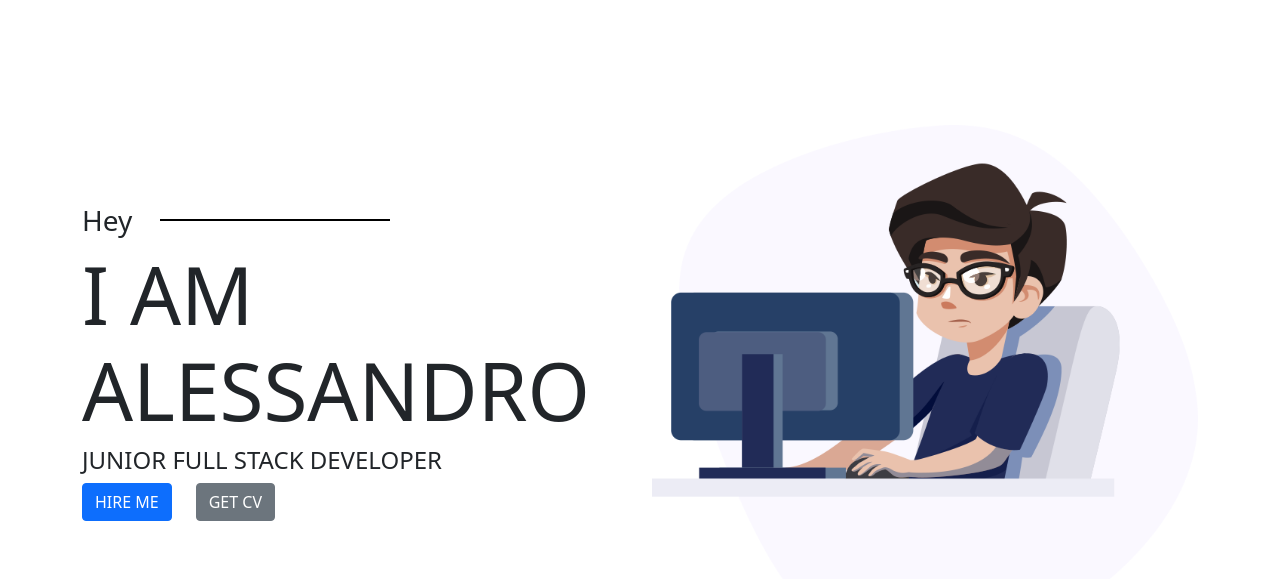
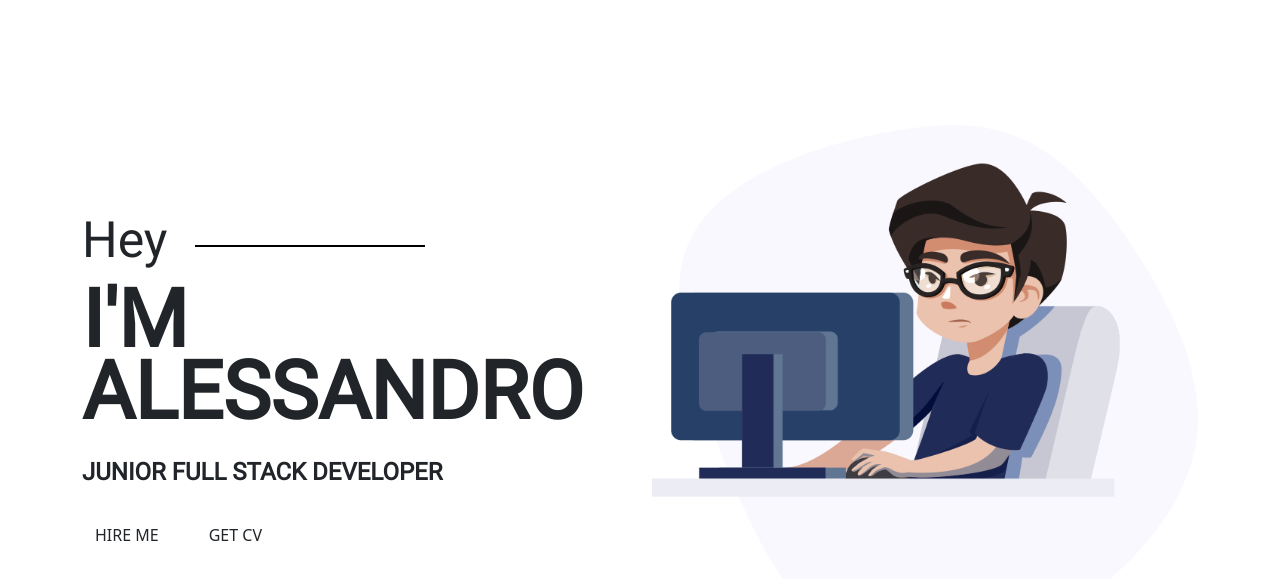
Before and after one commit to JardiinWD/javascript-daily-website, a plain HTML site: page index.html in a window 1280 px wide. Shown: the part 103-682 px from the top of the page. Drawn offline with Linux system fonts and the light colour scheme.

Commit message:
Creazione del file globale per variabili

```diff
--- /dev/null
+++ b/assets/css/partials/_global.css
@@ -0,0 +1,3 @@
+.title-text {
+    font: normal bold 50px/72px var(--roboto);
+}
--- a/assets/css/style.css
+++ b/assets/css/style.css
@@ -2,6 +2,8 @@
 @import url(./fonts.css);
 /* Import del mio file variabile */
 @import url(./partials/_variables.css);
+/* Import del file globale */
+@import url(./partials/_global.css);
 
 /*#region Header */
 
@@ -59,4 +61,7 @@
     width: 90rem;
 }
 
+
+
+
 /*#endregion */
--- a/index.html
+++ b/index.html
@@ -59,7 +59,7 @@
                         <!-- /.title-text -->
                         <h3 class="title-text">Hey</h3>
                         <!-- /.title-text text-uppercase -->
-                        <h1 class="title-text text-uppercase">I am Alessandro</h1>
+                        <h1 class="title-text text-uppercase">I'm Alessandro</h1>
                         <!-- /.title-text text-uppercase -->
                         <h4 class="title-text text-uppercase">Junior Full Stack Developer</h4>
                         <!-- /.site-buttons -->
@@ -67,9 +67,9 @@
                             <!-- /.d-flex flex-row flex-wrap -->
                             <div class="d-flex flex-row flex-wrap">
                                 <!-- /.btn button btn-primary me-4 text-uppercase -->
-                                <button type="button" class="btn button btn-primary me-4 text-uppercase">Hire Me</button>
+                                <button type="button" class="btn button primary-button me-4 text-uppercase">Hire Me</button>
                                 <!-- /.btn button btn-secondary text-uppercase -->
-                                <button type="button" class="btn button btn-secondary text-uppercase">Get CV</button>
+                                <button type="button" class="btn button secondary-button text-uppercase">Get CV</button>
                             </div>
                         </div>
                     </div>
@@ -83,7 +83,7 @@
         </section>
     </main>
 
-
+    <!-- Continua da 47:31 -->
 
 
 
```
